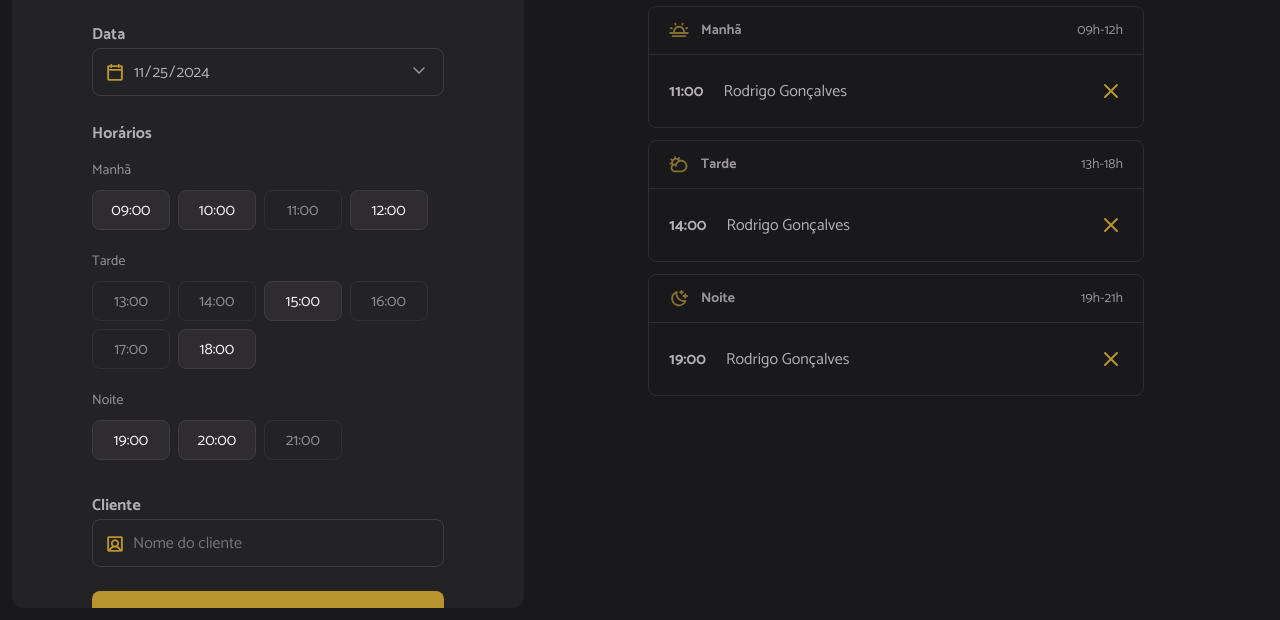
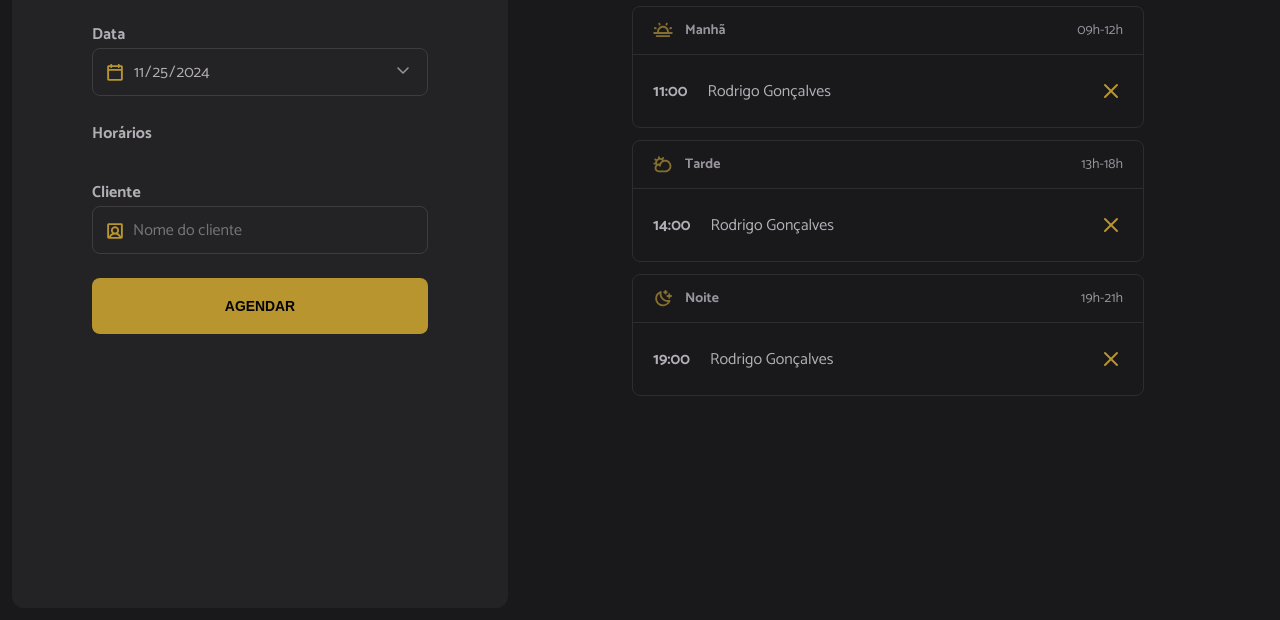
Before and after one commit to Davi-Lorena/hair-day, a website built with webpack: page index.html in a window 1280 px wide. Shown: the part 180-800 px from the top of the page. Built offline with nearby package versions, Linux system fonts and the light colour scheme.

Commit message:
working the hours

```diff
--- a/index.html
+++ b/index.html
@@ -36,7 +36,7 @@
 
         <span class="label">Horários</span>
         <ul id="hours" class="hours" aria-label="Horários disponíveis de manhã">
-          <!-- Exemplo: Manhã -->
+          <!-- Exemplo: Manhã
           <li data-period="morning" class="hour-period">Manhã</li>
           <li data-period="morning" value="09:00" class="hour hour-available">
             09:00
@@ -49,9 +49,9 @@
           </li>
           <li data-period="morning" value="12:00" class="hour hour-available">
             12:00
-          </li>
-          <!-- Exemplo: Tarde  -->
-          <li data-period="morning" class="hour-period">Tarde</li>
+          </li> -->
+          <!-- Exemplo: Tarde
+          <li data-period="afternoon" class="hour-period">Tarde</li>
           <li
             data-period="afternoon"
             value="13:00"
@@ -85,9 +85,9 @@
           </li>
           <li data-period="afternoon" value="18:00" class="hour hour-available">
             18:00
-          </li>
-          <!-- Exemplo: Noite -->
-          <li data-period="morning" class="hour-period">Noite</li>
+          </li> -->
+          <!-- Exemplo: Noite
+          <li data-period="night" class="hour-period">Noite</li>
 
           <li data-period="night" value="19:00" class="hour hour-available">
             19:00
@@ -97,7 +97,7 @@
           </li>
           <li data-period="night" value="21:00" class="hour hour-unavailable">
             21:00
-          </li>
+          </li> -->
         </ul>
 
         <label for="client" class="label">Cliente</label>
--- a/src/main.js
+++ b/src/main.js
@@ -10,3 +10,4 @@ import "./styles/schedule.css"
 
 // Importanto JS
 import "./modules/form/submit.js"
+import "./modules/page-load.js"
--- /dev/null
+++ b/src/modules/form/hours-load.js
@@ -0,0 +1,20 @@
+import dayjs from "dayjs"
+
+import { openingHours } from "../../utils/opening-hours.js"
+
+export function hoursLoad({ date }){
+    const opening = openingHours.map((hour)  => {
+        // Mapeia cada item do array "openingHours" e recupera somente a hora
+       const [scheduleHour] = hour.split(":")
+
+       // Adiciona a hora na date e verifica se está indisponível
+
+       const isHourPast = dayjs(date).add(scheduleHour, "hour").isAfter(dayjs())
+
+       return {
+        hour,
+        available: isHourPast
+       }
+
+    })
+}
--- a/src/modules/form/submit.js
+++ b/src/modules/form/submit.js
@@ -16,5 +16,5 @@ selectedDate.min = inputToday
 form.onsubmit = (event) => {
     // Previne o comportamento padrão de carregar a página com o envio do formulário
     event.preventDefault()
-    console.log("Enviado!")
+
 }
--- /dev/null
+++ b/src/modules/page-load.js
@@ -0,0 +1,6 @@
+import { schedulesDay } from "./schedules/load.js"
+
+document.addEventListener("DOMContentLoaded", function () {
+schedulesDay()
+
+})
--- /dev/null
+++ b/src/modules/schedules/load.js
@@ -0,0 +1,11 @@
+import { hoursLoad } from "../form/hours-load.js"
+// seleciona o input de data
+const selectedDate = document.getElementById("date")
+
+export function schedulesDay() {
+// obtém a data do input
+const date = selectedDate.value
+
+    // Renderiza as horas disponíveis
+    hoursLoad({ date })
+}
```
